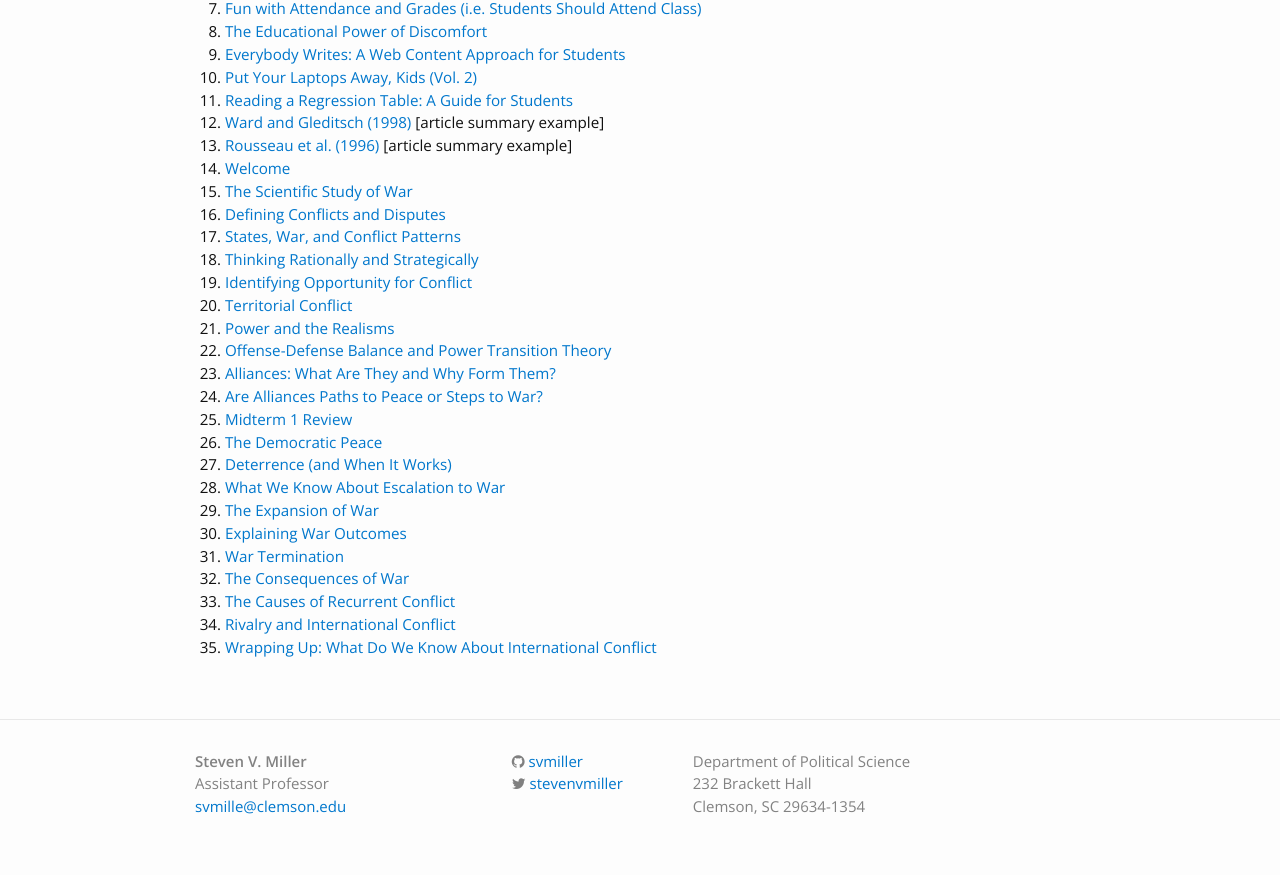
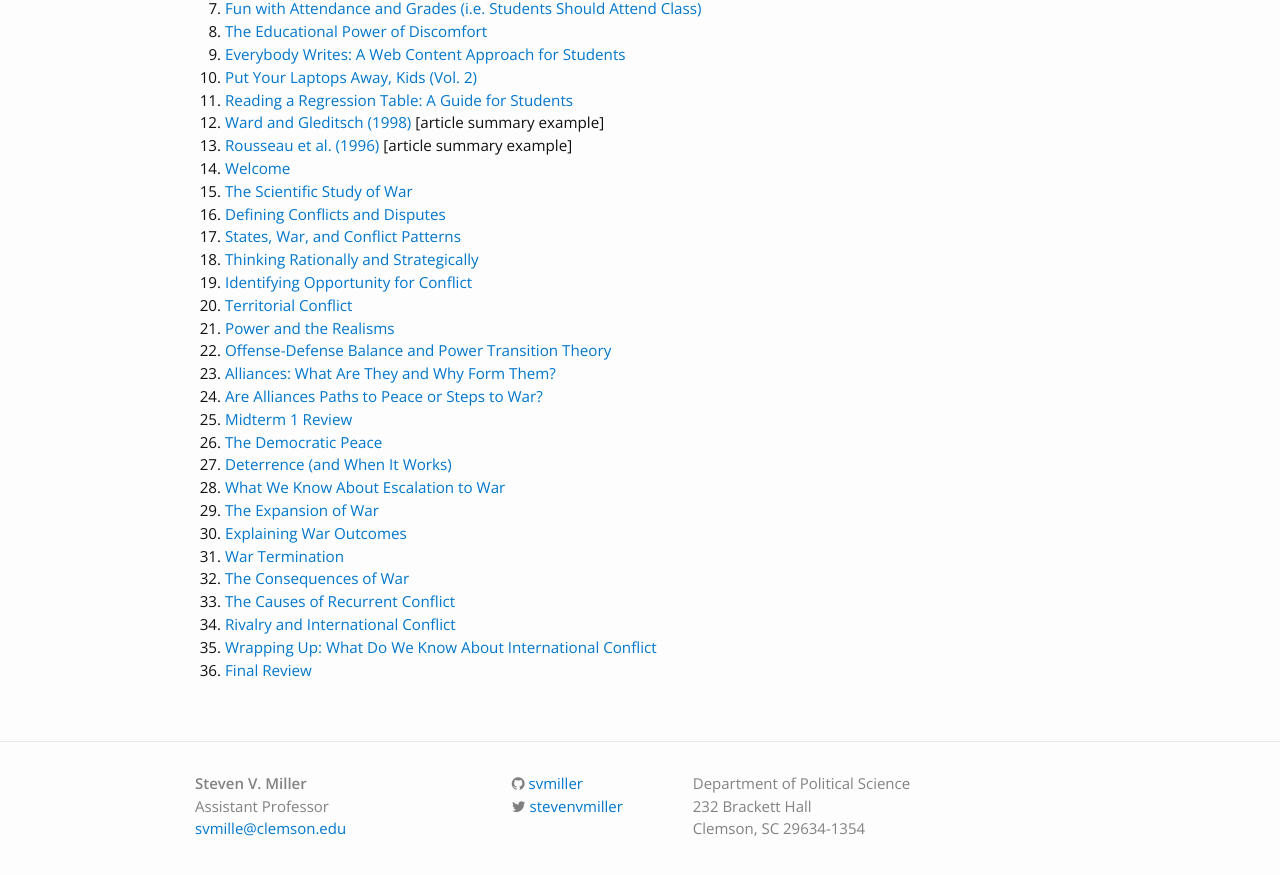
Before and after one commit to svmiller/svmiller.github.io, a Jekyll site: the page built from teaching/posc-3610.md, in a window 1280 px wide and 900 px high, scrolled down 943 px. Shown: the top 875 px of the window. Built offline with Jekyll 4.4.1, drawn with Linux system fonts in a browser that asks for light colours; nearby versions of some CDN libraries; some web fonts are replaced.

Commit message:
add final review for 3610

```diff
--- a/teaching/posc-3610.md
+++ b/teaching/posc-3610.md
@@ -46,6 +46,7 @@
 33. [The Causes of Recurrent Conflict](https://www.dropbox.com/s/9snlx82zfmjcdt7/posc3610-lecture-recurrent-conflict.pdf?dl=0)
 34. [Rivalry and International Conflict](https://www.dropbox.com/s/1mcyttdbp089vqx/posc3610-lecture-rivalry.pdf?dl=0)
 35. [Wrapping Up: What Do We Know About International Conflict](https://www.dropbox.com/s/00dazh410u8wxef/posc3610-lecture-wrapping-up.pdf?dl=0)
+36. [Final Review](https://www.dropbox.com/s/2p7xsqggyro8alr/posc3610-final-review.pdf?dl=0)
 
 <!--
 3. [Dos and Dont's of Writing for Students](http://svmiller.com/blog/2015/06/dos-and-donts-of-writing-for-students/)
```
